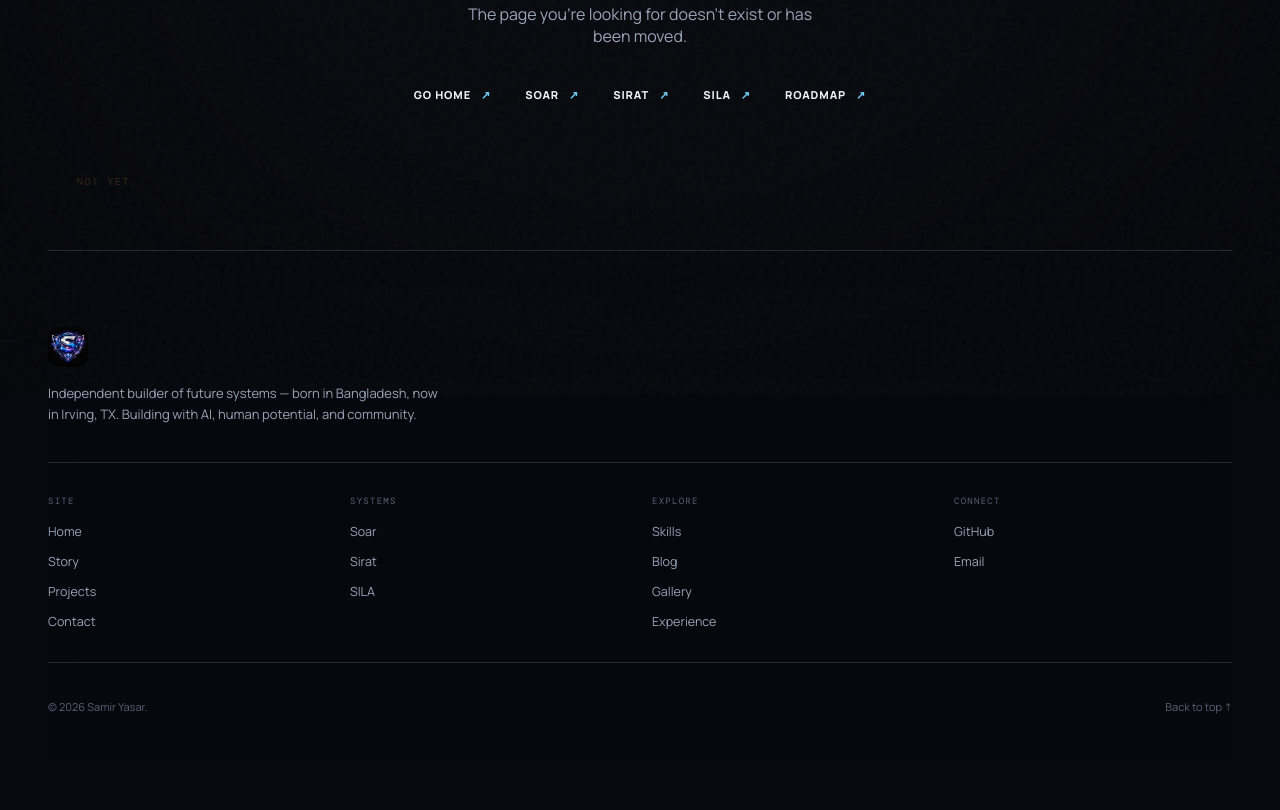
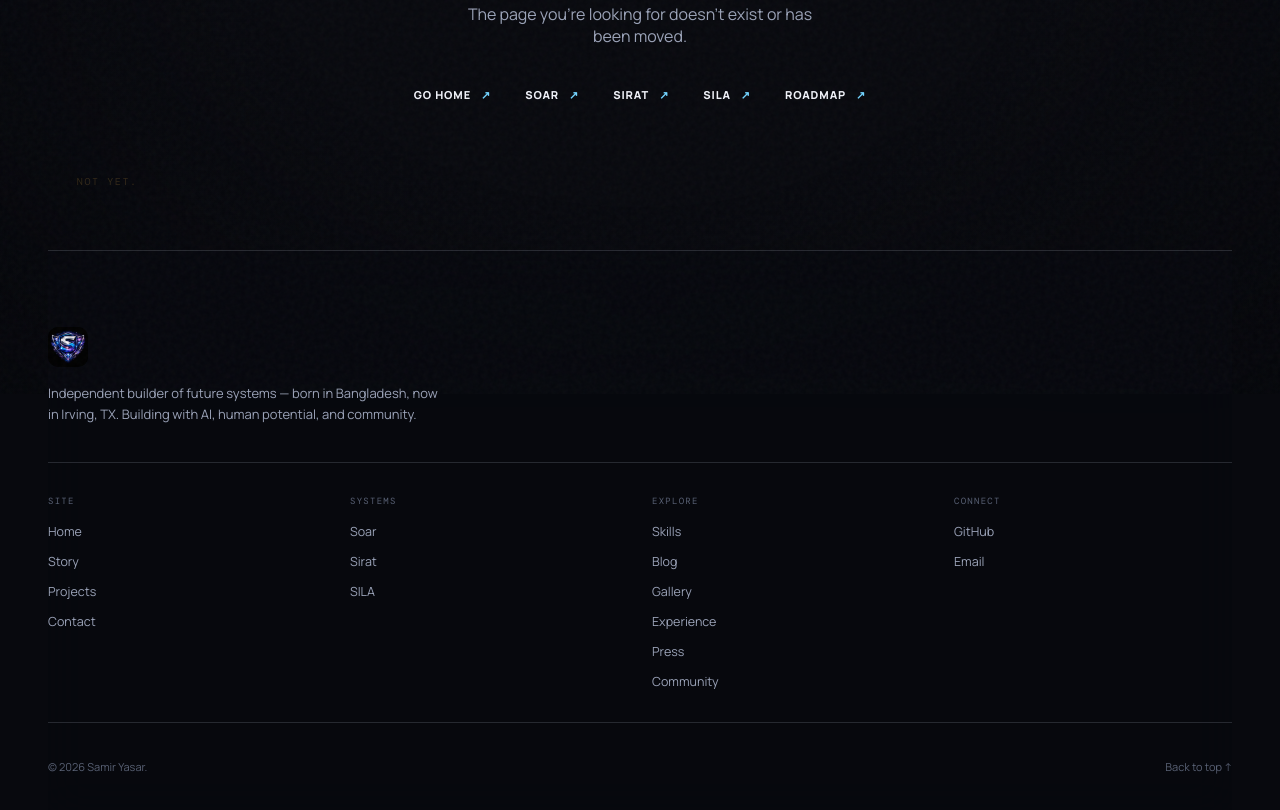
Before and after one commit to sysamiryasar/sysamiryasar.github.io, a website: page 404.html in a window 1280 px wide. Shown: the part 406-1216 px from the top of the page. Before the commit the page ends 1160 px from the top, so only its background shows below. Drawn offline with nearby package versions, Linux system fonts and the light colour scheme; a web font is replaced by a local one.

Commit message:
Link press.html and community.html from the footer on every page
Both pages were fully built but had zero incoming links from anywhere
on the site — only reachable via sitemap.xml or a typed URL. Added
them to the "Explore" footer column alongside Skills/Blog/Gallery/
Experience, matching how every other page is discoverable.

```diff
--- a/404.html
+++ b/404.html
@@ -75,7 +75,7 @@
     <div class="footer-cols">
       <div><h4>Site</h4><a href="index.html#top">Home</a><a href="about.html">Story</a><a href="projects.html">Projects</a><a href="contact.html">Contact</a></div>
       <div><h4>Systems</h4><a href="soar.html">Soar</a><a href="sirat.html">Sirat</a><a href="sila.html">SILA</a></div>
-      <div><h4>Explore</h4><a href="skills.html">Skills</a><a href="blog.html">Blog</a><a href="gallery.html">Gallery</a><a href="experience.html">Experience</a></div>
+      <div><h4>Explore</h4><a href="skills.html">Skills</a><a href="blog.html">Blog</a><a href="gallery.html">Gallery</a><a href="experience.html">Experience</a><a href="press.html">Press</a><a href="community.html">Community</a></div>
       <div><h4>Connect</h4><a href="https://github.com/sysamiryasar" target="_blank" rel="noreferrer noopener">GitHub</a><a href="mailto:samir.yasar.usa@gmail.com">Email</a></div>
     </div>
     <div class="footer-bottom"><span>© 2026 Samir Yasar.</span><a href="index.html#top">Back to top ↑</a></div>
```
Also changed, not shown: about.html (+1 -1 lines), blog.html (+1 -1 lines), community.html (+1 -1 lines), contact.html (+1 -1 lines), experience.html (+1 -1 lines), faq.html (+1 -1 lines), gallery.html (+1 -1 lines), index.html (+1 -1 lines), press.html (+1 -1 lines), projects.html (+1 -1 lines), resume.html (+1 -1 lines), roadmap.html (+1 -1 lines), skills.html (+1 -1 lines), testimonials.html (+1 -1 lines).
